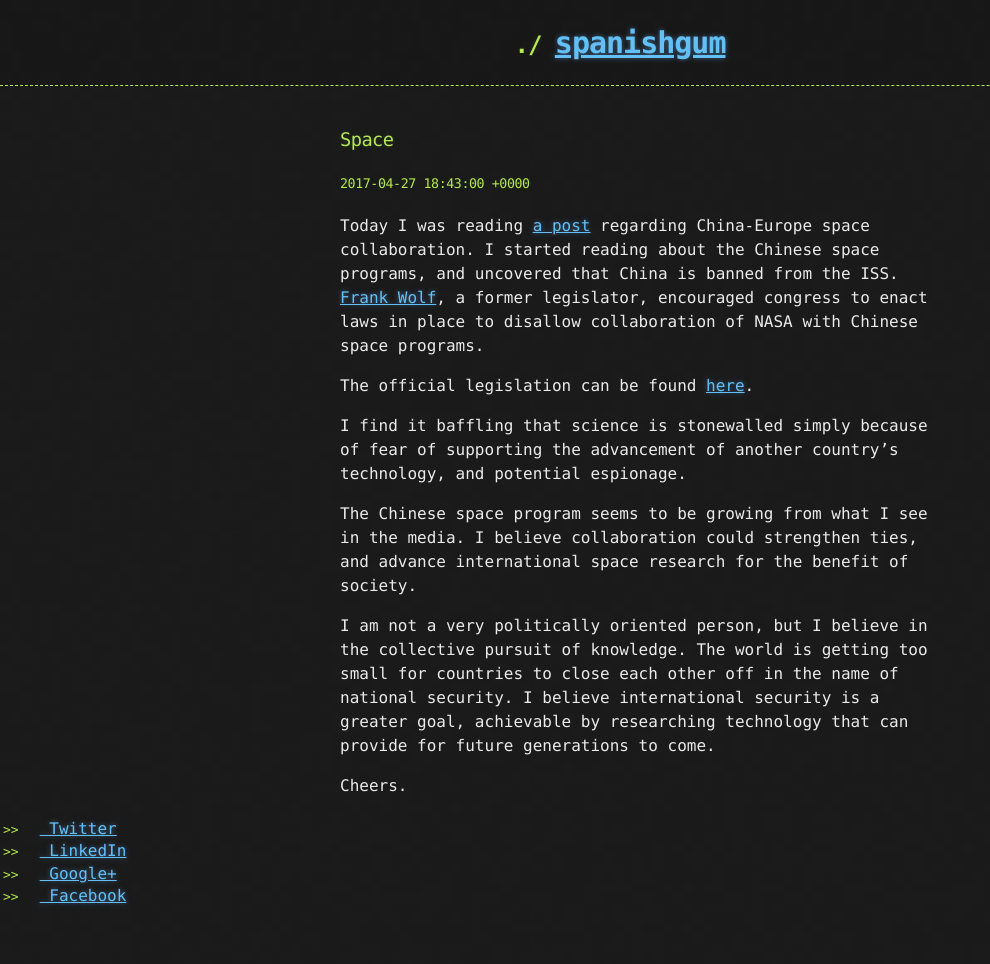
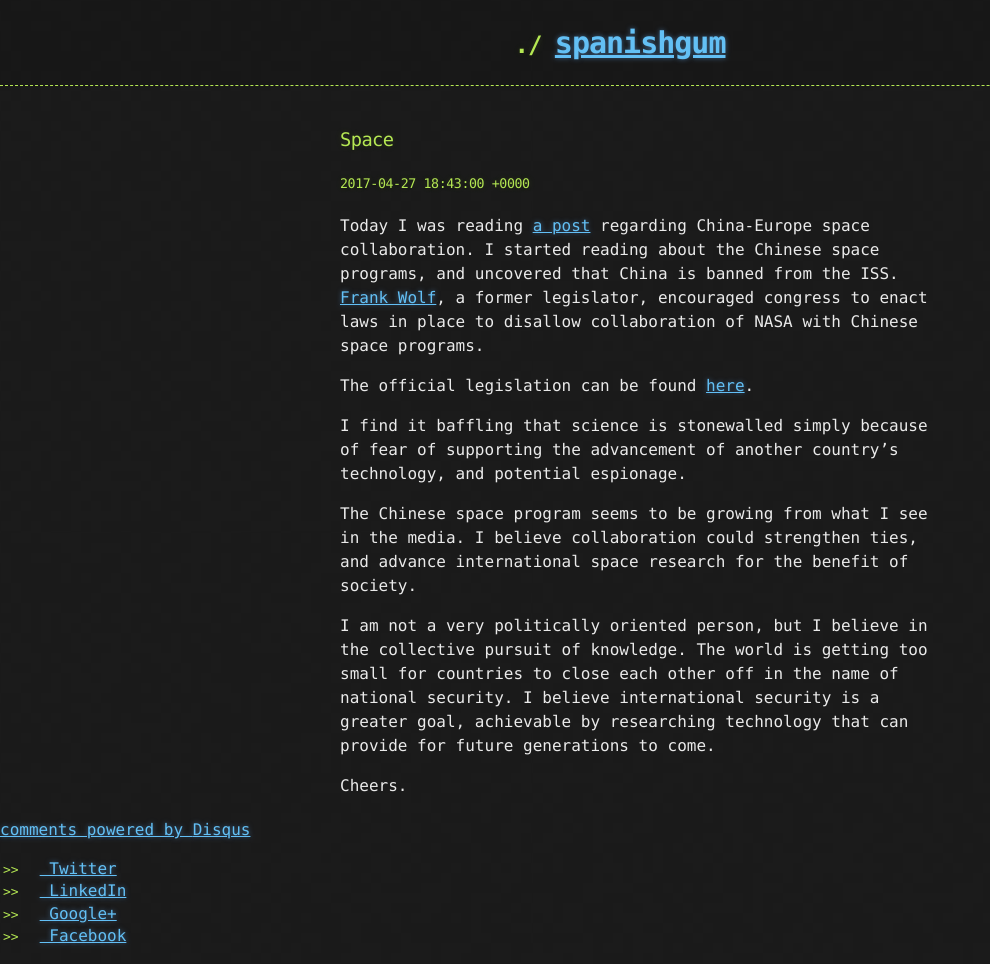
Before and after one commit to spanishgum/spanishgum.github.io, a Jekyll site: the page built from _posts/2017-04-27-space.md, in a window 1280 px wide. Shown: the whole page, without its empty margins (0-990 px from the left). Built offline with Jekyll 4.4.1, drawn with Linux system fonts in a browser that asks for light colours; comment, search, counter and statistics services are not loaded; before the commit the page ends 924 px from its top, so only the background shows below that; some of the changed lines change nothing that is shown.

Commit message:
Trying to add disqus comments. I followed advice from here: http://www.perfectlyrandom.org/2014/06/29/adding-disqus-to-your-jekyll-powered-github-pages/. Hopefully it works. Registered my site with disqus using the free version with no ads for limited site views.

```diff
--- a/_layouts/post.html
+++ b/_layouts/post.html
@@ -26,6 +26,30 @@
             </section>
         </div>
 
+        {% if page.comments %}
+        <div id="disqus_thread"></div>
+            <script type="text/javascript">
+                var disqus_config = function () {
+                    this.page.url = "{{ site.url }}";
+                    this.page.identifier = "{{ site.identifier }}";
+                var disqus_shortname = 'spanishgum';
+                var disqus_identifier = "{{ page.url }}";
+                (function() {
+                    var dsq = document.createElement('script');
+                    dsq.type = 'text/javascript';
+                    dsq.setAttribute('data-timestamp', +new Date());
+                    dsq.async = true;
+                    dsq.src = '//' + disqus_shortname + '.disqus.com/embed.js';
+                    (document.getElementsByTagName('head')[0] ||
+                        document.getElementsByTagName('body')[0]).appendChild(dsq);
+                })();
+            </script>
+            <noscript>Enable JS to see <a href="http://disqus.com/?ref_noscript">comments</a>.</noscript>
+            <a href="http://disqus.com" class="dsq-brlink">comments powered by <span class="logo-disqus">Disqus</span></a>
+        {% endif %}
+
+        <script id="dsq-count-scr" src="//spanishgum-github-io.disqus.com/count.js" async></script>
+
         <footer>
         <ul>
            {% if site.twitter %}
--- a/_posts/2017-04-27-space.md
+++ b/_posts/2017-04-27-space.md
@@ -3,6 +3,7 @@
 title: "Space"
 date: 2017-04-27 14:43:00 -0400
 tags: space nasa
+comments: true
 ---
 
 Today I was reading <a href="https://news.ycombinator.com/item?id=14210032">a post</a> regarding China-Europe space collaboration. I started reading about the Chinese space programs, and uncovered that China is banned from the ISS. <a href="https://en.wikipedia.org/wiki/Frank_Wolf_(politician)">Frank Wolf</a>, a former legislator, encouraged congress to enact laws in place to disallow collaboration of NASA with Chinese space programs.
```
